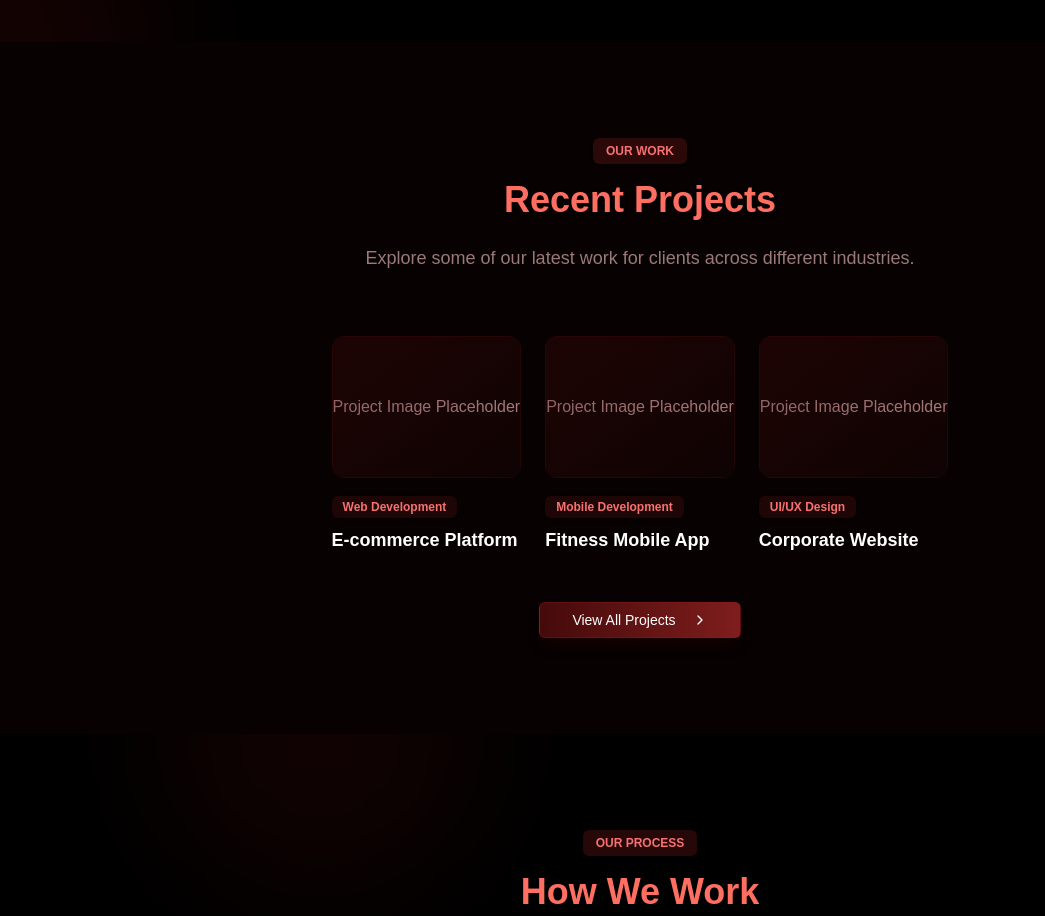
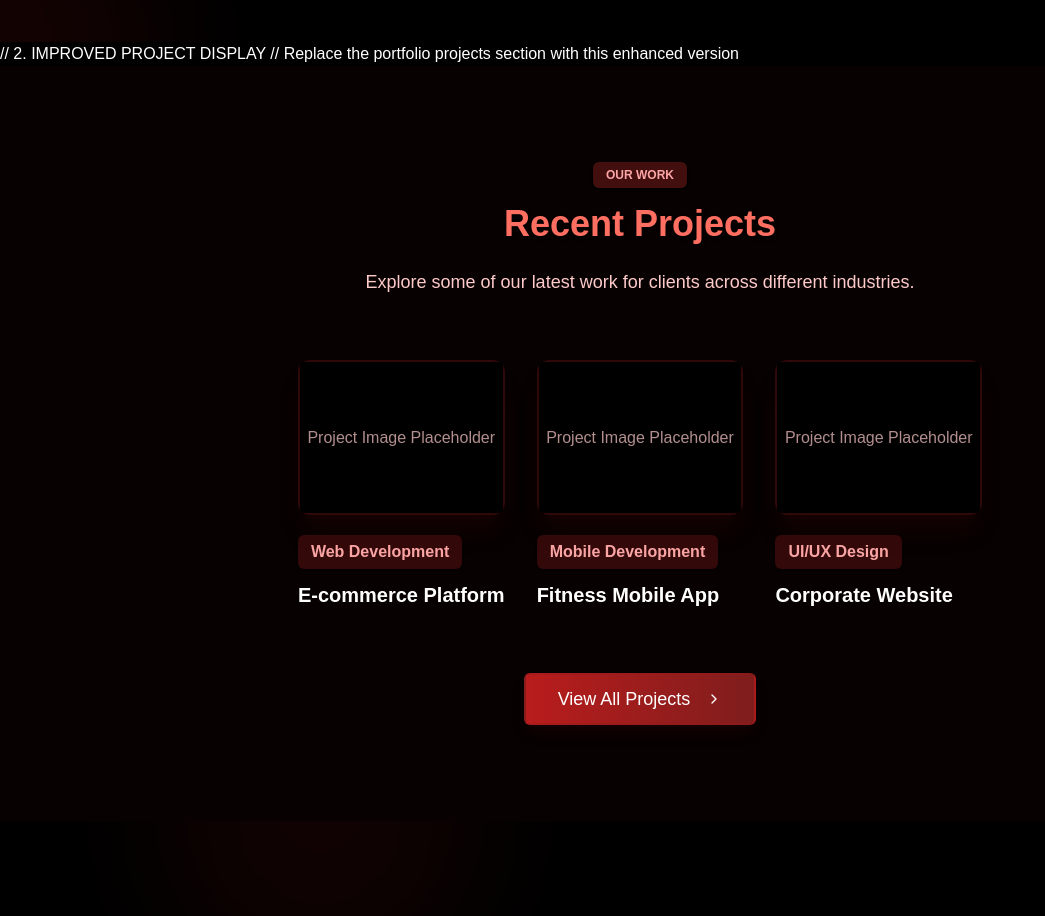
Before and after one commit to CodeWithAli-Co/CodeWithAli, a Next.js app: page / in a window 1280 px wide. Shown: the part 2080-2996 px from the top of the page, without its empty margins (0-1045 px from the left). Built offline with nearby package versions, Linux system fonts and the light colour scheme.

Commit message:
improved projects components, needs to start to create component files rn

```diff
--- a/src/app/page.tsx
+++ b/src/app/page.tsx
@@ -346,7 +346,8 @@ const HomePage = () => {
         </div>
       </section>
 
-      {/* Portfolio Section */}
+    // 2. IMPROVED PROJECT DISPLAY
+// Replace the portfolio projects section with this enhanced version
 <section id="work" className="py-20 md:py-24 bg-red-950/10">
   <div className="container mx-auto px-4 md:px-8 lg:px-12">
     <div className="text-center mb-16">
@@ -356,17 +357,17 @@ const HomePage = () => {
         viewport={{ once: true }}
         variants={fadeIn}
       >
-              <Badge className="bg-red-900/30 text-red-400 border-transparent mb-4 px-3 py-1">OUR WORK</Badge>
+        <Badge className="bg-red-900/50 text-red-300 border-transparent mb-4 px-3 py-1">OUR WORK</Badge>
         <h2 className="text-3xl md:text-4xl font-bold mb-6">
           Recent Projects
         </h2>
-              <p className="text-red-200/60 text-lg max-w-2xl mx-auto">
+        <p className="text-red-200 text-lg max-w-2xl mx-auto">
           Explore some of our latest work for clients across different industries.
         </p>
       </motion.div>
     </div>
 
-          <div className="grid grid-cols-1 md:grid-cols-3 gap-6">
+    <div className="grid grid-cols-1 md:grid-cols-2 lg:grid-cols-3 gap-8">
       {portfolioProjects.map((project, index) => (
         <motion.div
           key={index}
@@ -376,38 +377,41 @@ const HomePage = () => {
           transition={{ duration: 0.5, delay: index * 0.2 }}
           className="group cursor-pointer"
         >
-                <div className="relative aspect-[4/3] overflow-hidden rounded-xl">
-                  <div className="absolute inset-0 flex items-center justify-center bg-red-950/30 text-white p-6 z-10 opacity-0 group-hover:opacity-100 transition-opacity duration-300">
-                    <div className="text-center">
-                      <h3 className="text-xl font-bold mb-2">{project.title}</h3>
-                      <p className="text-red-200/70 mb-4">{project.category}</p>
+          <div className="relative aspect-[4/3] overflow-hidden rounded-xl shadow-xl shadow-red-950/20">
+            {/* Project Image */}
+            <div className="w-full h-full bg-black/80 border-2 border-red-800/30 flex items-center justify-center">
+              <p className="text-red-200/70">Project Image Placeholder</p>
+            </div>
+
+            {/* Hover Overlay */}
+            <div className="absolute inset-0 bg-gradient-to-b from-red-800/80 to-black/90 flex items-center justify-center opacity-0 group-hover:opacity-100 transition-opacity duration-300">
+              <div className="text-center p-8">
+                <h3 className="text-2xl font-bold text-white mb-3">{project.title}</h3>
+                <p className="text-red-100 text-lg mb-6">{project.category}</p>
                 <Button
                   variant="outline"
-                        size="sm"
-                        className="border-red-400/30 text-red-200 hover:bg-red-900/30"
+                  size="lg"
+                  className="border-2 border-red/60 text-white bg-red-700/50 px-6 py-5  hover:bg-black hover:text-white text-base font-medium"
                 >
                   View Project
-                        <MoveUpRight className="ml-2 h-4 w-4" />
+                  <MoveUpRight className="ml-2 h-5 w-5" />
                 </Button>
               </div>
             </div>
-                  <div className="absolute inset-0 bg-gradient-to-br from-red-950/40 to-red-900/10 rounded-lg group-hover:opacity-0 transition-opacity"></div>
-                  <div className="w-full h-full flex items-center justify-center bg-black/60 border border-red-950/30">
-                    <p className="text-red-200/70">Project Image Placeholder</p>
           </div>
-                </div>
-                <div className="mt-4">
-                  <Badge className="bg-red-900/20 text-red-400 border-transparent">{project.category}</Badge>
-                  <h3 className="text-lg font-semibold text-white mt-2">{project.title}</h3>
+
+          <div className="mt-5">
+            <Badge className="bg-red-800/30 text-red-300 border-transparent text-base py-1 px-3">{project.category}</Badge>
+            <h3 className="text-xl font-bold text-white mt-3">{project.title}</h3>
           </div>
         </motion.div>
       ))}
     </div>
 
-          <div className="text-center mt-12">
+    <div className="text-center mt-16">
       <Button
-              className="bg-gradient-to-r from-red-950 to-red-900 hover:from-red-900 hover:to-red-800
-                text-white border border-red-800/30 shadow-lg shadow-red-950/20 px-8"
+        className="bg-gradient-to-r from-red-700 to-red-900 hover:from-red-600 hover:to-red-800
+          text-white border-2 border-red-800/40 shadow-lg shadow-red-950/20 px-8 py-6 text-lg font-medium"
         onClick={() => router.push('/portfolio')}
       >
         View All Projects
@@ -566,8 +570,8 @@ const HomePage = () => {
         </div>
       </section>
 
-      // 1. CONTACT FORM IMPROVEMENTS
-// Replace the current contact form section with this improved version
+     {/* 1. CONTACT FORM IMPROVEMENTS */}
+
 <section id="contact" className="py-20 md:py-24">
   <div className="container mx-auto px-4 md:px-8 lg:px-12">
     <div className="max-w-4xl mx-auto">
```
Lines whose indentation alone changed are shown as unchanged.
